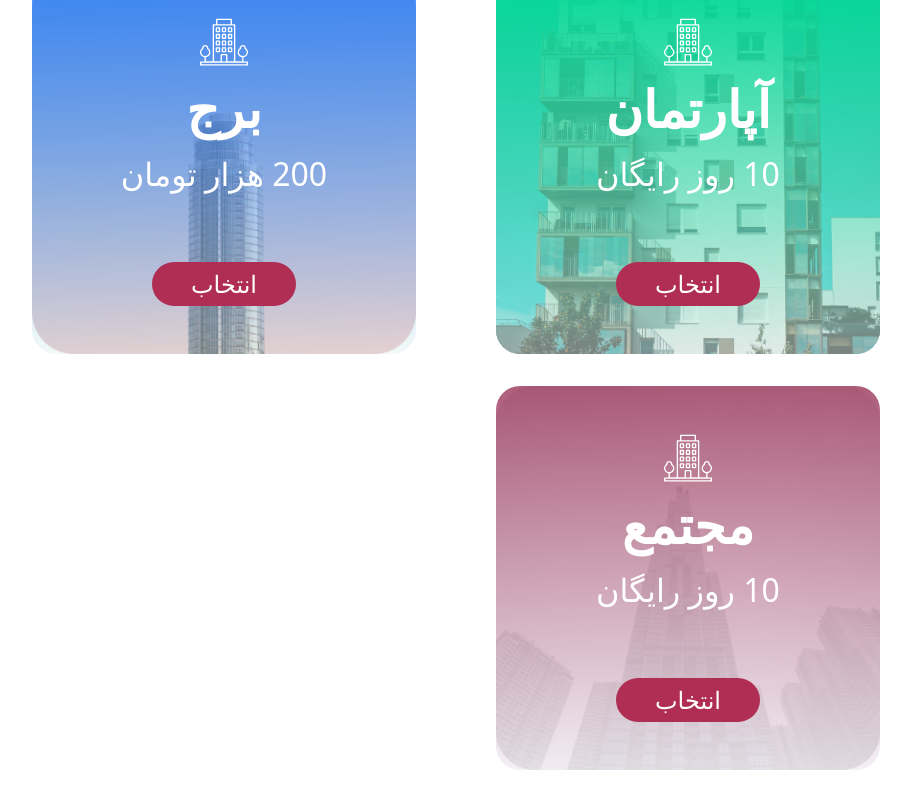
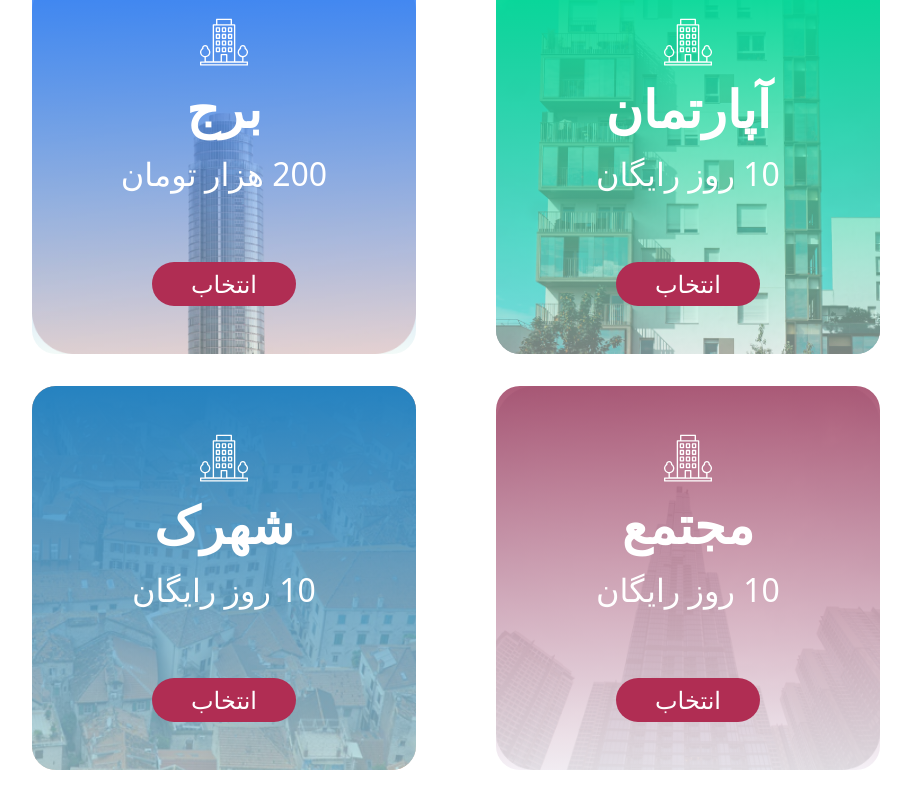
Before and after one commit to erfanrmz/Atrometer, a React (Create React App) app: page / in a window 1280 px wide. Shown: the part 957-1759 px from the top of the page, without its empty margins (288-1199 px from the left). Built offline with nearby package versions, Linux system fonts and the light colour scheme.

Commit message:
carousel cards compeleted

```diff
--- a/src/App.js
+++ b/src/App.js
@@ -4,10 +4,12 @@ import React from "react";
 import Solutions from "./pages/solutions";
 import OrgDimensions from "./pages/orgDimensions";
 
+
 function App() {
   return (
     // <Solutions />
     <OrgDimensions />
+
   );
 }
 
--- a/src/atrometer/main.jsx
+++ b/src/atrometer/main.jsx
@@ -65,6 +65,22 @@ const Main = () => {
             </div>
           </div>
         </li>
+        <li>
+          <div className="card bg-town-image">
+            <div className="card-filter from-blue-town to-blue-town-fade">
+              <div className="card-body">
+                <img
+                  src={process.env.PUBLIC_URL + "/apartment-icon.svg"}
+                  alt="apartment-icon"
+                />
+                <p className="font-extrabold text-xl">شهرک</p>
+                <p className="font-light text-5xl">10 روز رایگان</p>
+
+                <button>انتخاب</button>
+              </div>
+            </div>
+          </div>
+        </li>
       </ul>
     </React.Fragment>
   );
--- a/tailwind.config.js
+++ b/tailwind.config.js
@@ -41,6 +41,8 @@ module.exports = {
       "blue-tower-fade": "rgba(228, 245, 240, 0.47)",
       "red-complex": "rgba(127, 2, 47, 0.64)",
       "red-complex-fade": "rgba(239, 232, 241, 0.64)",
+      "blue-town":"#2582C0",
+      "blue-town-fade":"rgba(161, 213, 229, 0.66)",
     }),
     extend: {
       backgroundImage: (theme) => ({
@@ -49,6 +51,7 @@ module.exports = {
         "apartment-image": "url('photos/apartment.png')",
         "tower-image": "url('photos/tower.png')",
         "complex-image": "url('photos/complex.png')",
+        "town-image": "url('photos/town.svg')",
       }),
     },
   },
```
Also changed, not shown: src/photos/town.svg (added).
